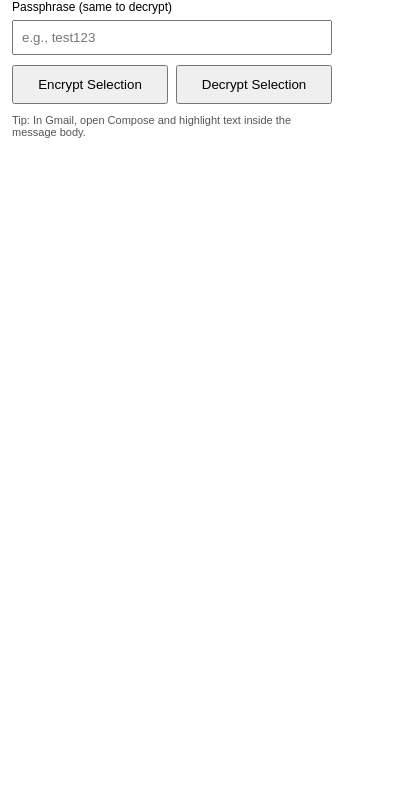
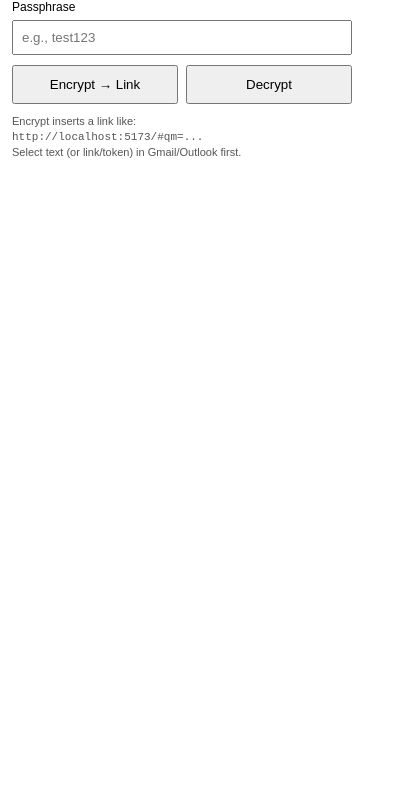
Before and after one commit to munnamihir/quantummail, a browser extension: page extension/popup.html in a window 400 px wide. Shown: the part 44-839 px from the top of the page. Drawn offline with Linux system fonts and the light colour scheme.

Commit message:
Update popup.html

```diff
--- a/extension/popup.html
+++ b/extension/popup.html
@@ -4,29 +4,35 @@
     <meta charset="utf-8" />
     <title>QuantumMail</title>
     <style>
-      body { font-family: Arial, sans-serif; margin: 12px; width: 320px; }
+      body { font-family: Arial, sans-serif; margin: 12px; width: 340px; }
       h3 { margin: 0 0 10px; }
       label { display:block; font-size: 12px; margin-bottom: 6px; }
       input { width: 100%; padding: 8px; box-sizing: border-box; margin-bottom: 10px; }
       .row { display:flex; gap: 8px; }
       button { flex: 1; padding: 10px; cursor: pointer; }
       .status { margin-top: 10px; font-size: 12px; white-space: pre-wrap; }
-      .small { font-size: 11px; color: #555; margin-top: 8px; }
+      .small { font-size: 11px; color: #555; margin-top: 8px; line-height: 1.35; }
+      code { font-size: 11px; }
     </style>
   </head>
   <body>
     <h3>QuantumMail</h3>
 
-    <label for="pass">Passphrase (same to decrypt)</label>
+    <label for="pass">Passphrase</label>
     <input id="pass" type="password" placeholder="e.g., test123" />
 
     <div class="row">
-      <button id="encryptBtn">Encrypt Selection</button>
-      <button id="decryptBtn">Decrypt Selection</button>
+      <button id="encryptBtn">Encrypt → Link</button>
+      <button id="decryptBtn">Decrypt</button>
     </div>
 
     <div class="status" id="status"></div>
-    <div class="small">Tip: In Gmail, open Compose and highlight text inside the message body.</div>
+
+    <div class="small">
+      Encrypt inserts a link like:<br/>
+      <code>http://localhost:5173/#qm=...</code><br/>
+      Select text (or link/token) in Gmail/Outlook first.
+    </div>
 
     <script src="popup.js"></script>
   </body>
```
